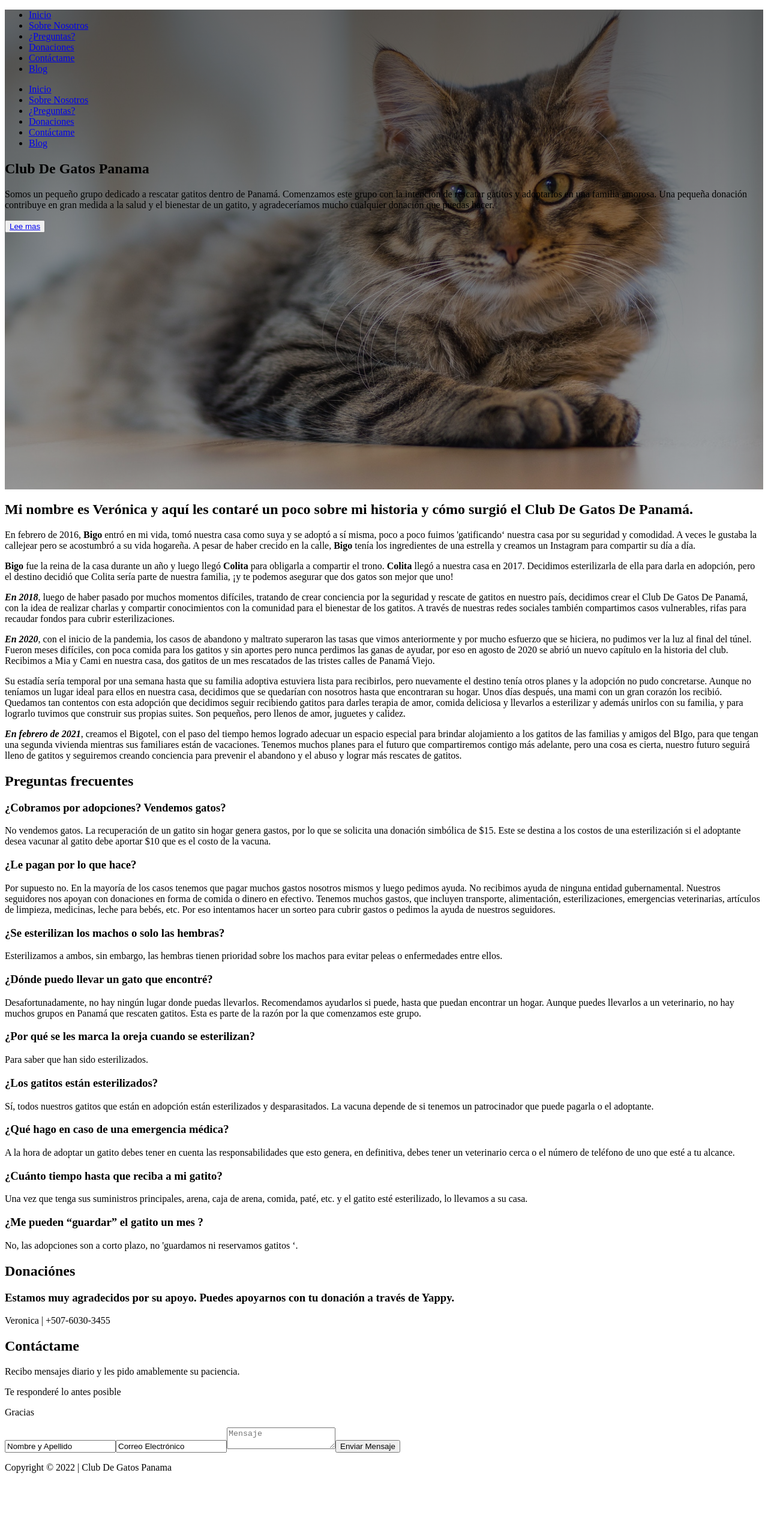
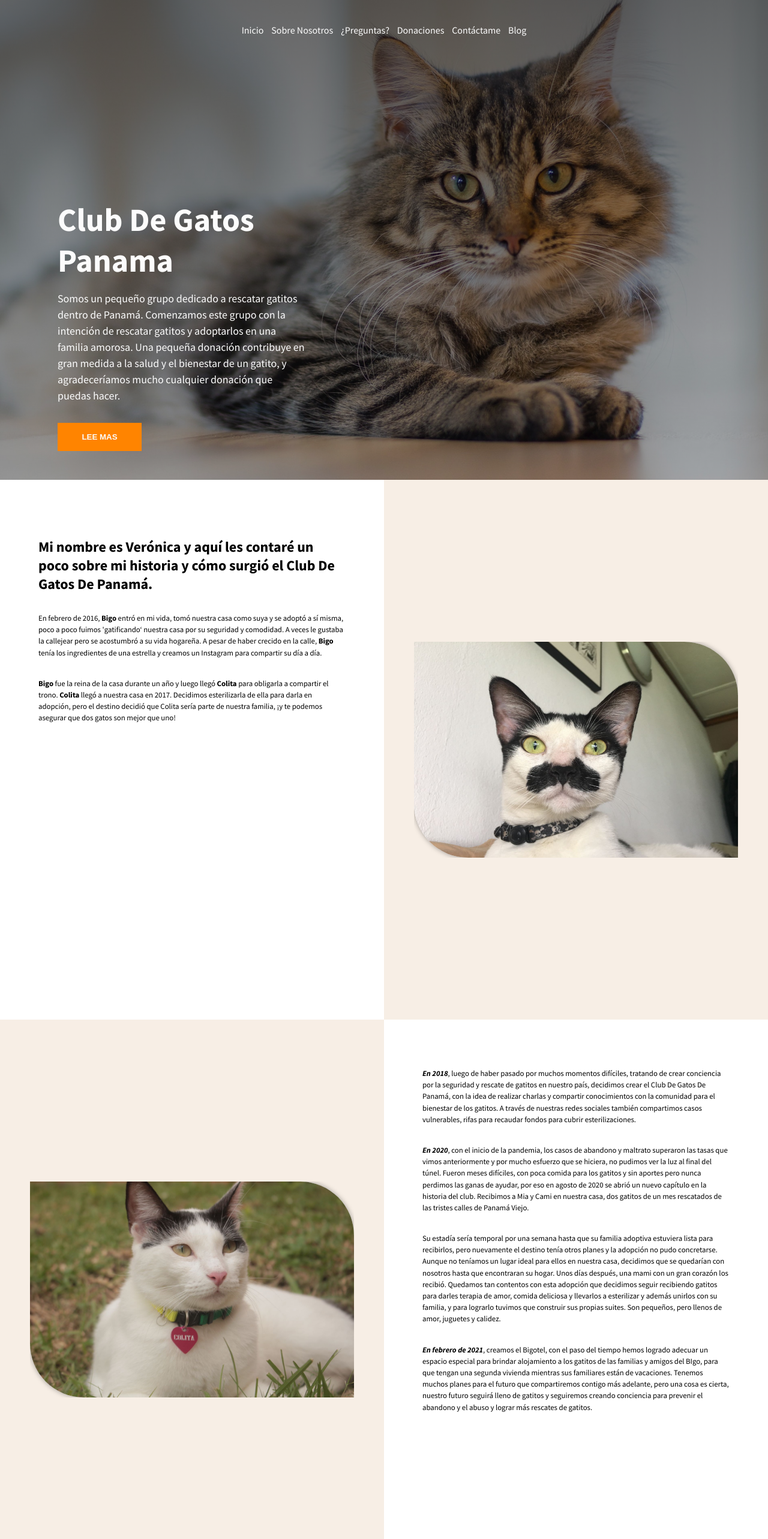
Before and after one commit to Mark-B-88/clubdegatospanama.com, a Next.js app: page / in a window 1280 px wide. Shown: the top 2566 px of the page at 60% size. Before the commit the page ends 2472 px from the top, so only its background shows below. Built offline with nearby package versions, Linux system fonts and the light colour scheme.

Commit message:
added standard markup and styling
need to seperate into multiple components

```diff
--- a/pages/_app.js
+++ b/pages/_app.js
@@ -1,6 +1,8 @@
 import '@fortawesome/fontawesome-svg-core/styles.css'
 import { config } from '@fortawesome/fontawesome-svg-core'
 config.autoAddCss = false
+
+import '../styles/globals.scss'
 
 const App = ({ Component, pageProps }) => {
   return (
--- a/pages/index.js
+++ b/pages/index.js
@@ -1,5 +1,11 @@
-// import Image from 'next/image'
-import styles from '../styles/Hero.module.scss'
+import Image from 'next/image'
+
+import heroStyles from '../styles/Hero.module.scss'
+import aboutStyles from '../styles/About.module.scss'
+import questionsStyles from '../styles/Questions.module.scss'
+import donationsStyles from '../styles/Donations.module.scss'
+import contactStyles from '../styles/Contact.module.scss'
+import footerStyles from '../styles/Footer.module.scss'
 
 // import { FontAwesomeIcon } from '@fortawesome/react-fontawesome'
 // import { solid } from '@fortawesome/fontawesome-svg-core/import.macro'
@@ -9,85 +15,85 @@ export default function Home() {
     <>
     <div className='container'>
     {/* <!-- header section --> */}
-    <section className={styles.hero} id="hero">
-        <div className="row">
-            <div className="col">
+    <section className={heroStyles.hero} id='hero'>
+        <div className={heroStyles.row}>
+            <div className={heroStyles.col}>
         {/* <!-- mobile navbar --> */}
-        <input type="checkbox" id="active" />
-        <label for="active" className={styles.menu_btn}>
+        <input type='checkbox' id='active' />
+        <label for='active' className={heroStyles.menu_btn}>
             {/* <FontAwesomeIcon icon={solid('fa-solid fa-bars')} /> */}
-            {/* <i className="fas fa-bars"></i> */}
+            {/* <i className='fas fa-bars'></i> */}
         </label>
-        <nav className="mobile__nav">
-            <ul className="menu">
+        <nav className={heroStyles.mobile__nav}>
+            <ul className={heroStyles.menu}>
                 <li>
-                    <a href="./index.html">Inicio</a>
+                    <a href='./index.html'>Inicio</a>
                 </li>
 
                 <li>
-                    <a href="#about">Sobre Nosotros</a>
+                    <a href='#about'>Sobre Nosotros</a>
                 </li>
 
                 <li>
-                    <a href="#questions">¿Preguntas?</a>
+                    <a href='#questions'>¿Preguntas?</a>
                 </li>
 
                 <li>
-                    <a href="#donations">Donaciones</a>
+                    <a href='#donations'>Donaciones</a>
                 </li>
 
                 <li>
-                    <a href="#contact">Contáctame</a>
+                    <a href='#contact'>Contáctame</a>
                 </li>
 
                 <li>
-                    <a href="./blog.html">Blog</a>
+                    <a href='./blog.html'>Blog</a>
                 </li>
             </ul>
         </nav>
         {/* <!-- end mobile navbar --> */}
 
         {/* <!-- desktop navbar --> */}
-        <nav className="desktop__nav">
+        <nav className={heroStyles.desktop__nav}>
             <ul>
                 <li>
-                    <a href="./index.html">Inicio</a>
+                    <a href='./index.html'>Inicio</a>
                 </li>
 
                 <li>
-                    <a href="#about">Sobre Nosotros</a>
+                    <a href='#about'>Sobre Nosotros</a>
                 </li>
 
                 <li>
-                    <a href="#questions">¿Preguntas?</a>
+                    <a href='#questions'>¿Preguntas?</a>
                 </li>
 
                 <li>
-                    <a href="#donations">Donaciones</a>
+                    <a href='#donations'>Donaciones</a>
                 </li>
 
                 <li>
-                    <a href="#contact">Contáctame</a>
+                    <a href='#contact'>Contáctame</a>
                 </li>
 
                 <li>
-                    <a href="./blog.html">Blog</a>
+                    <a href='./blog.html'>Blog</a>
                 </li>
             </ul>
         </nav>
         {/* <!-- end desktop navbar --> */}
-                <div className="hero__text">
-                    <div className="hero__box">
-                        <div className="hero__title">
+                <div className={heroStyles.hero__text}>
+                    <div className={heroStyles.hero__box}>
+                        <div className={heroStyles.hero__title}>
                             <h1>Club De Gatos Panama</h1>
                         </div>
-                        <div className="hero_sub__title">
+                        <div className={heroStyles.hero_sub__title}>
                             <p>
                                 Somos un pequeño grupo dedicado a rescatar gatitos dentro de Panamá. Comenzamos este grupo con la intención de rescatar gatitos y adoptarlos en una familia amorosa. Una pequeña donación contribuye en gran medida a la salud y el bienestar de un gatito, y agradeceríamos mucho cualquier donación que puedas hacer.
                             </p>
                         </div>
-                        <button className="hero__btn">
-                            <a href="#about">Lee mas</a>
+                        <button className={heroStyles.hero__btn}>
+                            <a href='#about'>Lee mas</a>
                         </button>
                     </div>
                 </div>
@@ -96,10 +102,10 @@ export default function Home() {
     </section>
 
     {/* <!-- about us section --> */}
-    <section className="about" id="about">
-        <div className="row">
-            <div className="col">
-                <div className="about__text">
+    <section className={aboutStyles.about} id='about'>
+        <div className={aboutStyles.row}>
+            <div className={aboutStyles.col}>
+                <div className={aboutStyles.about__text}>
                     <h1>
                         Mi nombre es Verónica y aquí les contaré un poco sobre mi historia y cómo surgió el Club De Gatos De Panamá.
                     </h1>
@@ -112,29 +118,33 @@ export default function Home() {
                 </div>
             </div>
 
-            <div className="col">
-                <div className="about__image">
-                    {/* <Image
-                      src="/images/cats/bigo.jpg"
-                      alt="about-cat"
-                      layout='fill'
-                    /> */}
+            <div className={aboutStyles.col}>
+                <div className={aboutStyles.about__image}>
+                    <Image
+                        src='/images/cats/bigo.jpg'
+                        alt='about-cat'
+                        width={540}
+                        height={360}
+                        className={aboutStyles.about__image__img}
+                    />
                 </div>
             </div>
         </div>
-        <div className="row">
-            <div className="col">
-                <div className="about__image">
-                    {/* <Image
-                      src="/images/cats/colita.jpg"
-                      alt="about-cat-2"
-                      layout='fill'
-                    /> */}
+        <div className={aboutStyles.row}>
+            <div className={aboutStyles.col}>
+                <div className={aboutStyles.about__image}>
+                    <Image
+                        src='/images/cats/colita.jpg'
+                        alt='about-cat-2'
+                        width={540}
+                        height={360}
+                        className={aboutStyles.about__image__img}
+                    />
                 </div>
             </div>
 
-            <div className="col">
-                <div className="about__text">
+            <div className={aboutStyles.col}>
+                <div className={aboutStyles.about__text}>
                     <p>
                         <strong><em>En 2018</em></strong>, luego de haber pasado por muchos momentos difíciles, tratando de crear conciencia por la seguridad y rescate de gatitos en nuestro país, decidimos crear el Club De Gatos De Panamá, con la idea de realizar charlas y compartir conocimientos con la comunidad para el bienestar de los gatitos. A través de nuestras redes sociales también compartimos casos vulnerables, rifas para recaudar fondos para cubrir esterilizaciones.
                     </p>
@@ -153,65 +163,65 @@ export default function Home() {
     </section>
 
     {/* <!-- frequent questions --> */}
-    <section className="questions" id="questions">
-        <div className="row">
-            <div className="col">
-                <div className="questions__text">
+    <section className={questionsStyles.questions} id='questions'>
+        <div className={questionsStyles.row}>
+            <div className={questionsStyles.col}>
+                <div className={questionsStyles.questions__text}>
                     <h1>Preguntas frecuentes</h1>
-                    <div className="questions__underline"></div>
+                    <div className={questionsStyles.questions__underline}></div>
                     <h3>¿Cobramos por adopciones? Vendemos gatos?</h3>
                     <p>
                         No vendemos gatos. La recuperación de un gatito sin hogar genera gastos, por lo que se solicita una donación simbólica de $15. Este se destina a los costos de una esterilización si el adoptante desea vacunar al gatito debe aportar $10 que es el costo de la vacuna.
                     </p>
-                    <div className="questions__underline"></div>
+                    <div className={questionsStyles.questions__underline}></div>
 
                     <h3>¿Le pagan por lo que hace?</h3>
                     <p>
                         Por supuesto no. En la mayoría de los casos tenemos que pagar muchos gastos nosotros mismos y luego pedimos ayuda. No recibimos ayuda de ninguna entidad gubernamental. Nuestros seguidores nos apoyan con donaciones en forma de comida o dinero en efectivo. Tenemos muchos gastos, que incluyen transporte, alimentación, esterilizaciones, emergencias veterinarias, artículos de limpieza, medicinas, leche para bebés, etc. Por eso intentamos hacer un sorteo para cubrir gastos o pedimos la ayuda de nuestros seguidores.
                     </p>
-                    <div className="questions__underline"></div>
+                    <div className={questionsStyles.questions__underline}></div>
 
                     <h3>¿Se esterilizan los machos o solo las hembras?</h3>
                     <p>
                         Esterilizamos a ambos, sin embargo, las hembras tienen prioridad sobre los machos para evitar peleas o enfermedades entre ellos.
                     </p>
-                    <div className="questions__underline"></div>
+                    <div className={questionsStyles.questions__underline}></div>
 
                     <h3>¿Dónde puedo llevar un gato que encontré?</h3>
                     <p>
                         Desafortunadamente, no hay ningún lugar donde puedas llevarlos. Recomendamos ayudarlos si puede, hasta que puedan encontrar un hogar. Aunque puedes llevarlos a un veterinario, no hay muchos grupos en Panamá que rescaten gatitos. Esta es parte de la razón por la que comenzamos este grupo.
                     </p>
-                    <div className="questions__underline"></div>
+                    <div className={questionsStyles.questions__underline}></div>
 
                     <h3>¿Por qué se les marca la oreja cuando se esterilizan?</h3>
                     <p>
                         Para saber que han sido esterilizados.
                     </p>
-                    <div className="questions__underline"></div>
+                    <div className={questionsStyles.questions__underline}></div>
 
                     <h3>¿Los gatitos están esterilizados?</h3>
                     <p>
                         Sí, todos nuestros gatitos que están en adopción están esterilizados y desparasitados. La vacuna depende de si tenemos un patrocinador que puede pagarla o el adoptante.
                     </p>
-                    <div className="questions__underline"></div>
+                    <div className={questionsStyles.questions__underline}></div>
 
                     <h3>¿Qué hago en caso de una emergencia médica?</h3>
                     <p>
                         A la hora de adoptar un gatito debes tener en cuenta las responsabilidades que esto genera, en definitiva, debes tener un veterinario cerca o el número de teléfono de uno que esté a tu alcance.
                     </p>
-                    <div className="questions__underline"></div>
+                    <div className={questionsStyles.questions__underline}></div>
 
                     <h3>¿Cuánto tiempo hasta que reciba a mi gatito?</h3>
                     <p>
                         Una vez que tenga sus suministros principales, arena, caja de arena, comida, paté, etc. y el gatito esté esterilizado, lo llevamos a su casa.
                     </p>
-                    <div className="questions__underline"></div>
+                    <div className={questionsStyles.questions__underline}></div>
 
                     <h3>¿Me pueden “guardar” el gatito un mes ?</h3>
                     <p>
                         No, las adopciones son a corto plazo, no &apos;guardamos ni reservamos gatitos &lsquo;.
                     </p>
-                    <div className="questions__underline"></div>
+                    <div className={questionsStyles.questions__underline}></div>
 
                 </div>
             </div>
@@ -219,39 +229,43 @@ export default function Home() {
     </section>
 
     {/* <!-- donations --> */}
-    <section className="donations" id="donations">
-        <div className="row">
-            <div className="col">
-                <div className="donations__text">
+    <section className={donationsStyles.donations} id='donations'>
+        <div className={donationsStyles.row}>
+            <div className={donationsStyles.col}>
+                <div className={donationsStyles.donations__text}>
                     <h1>Donaciónes</h1>
                     <h3>
                         Estamos muy agradecidos por su apoyo. Puedes apoyarnos con tu donación a través de Yappy.
                     </h3>
-                    {/* <Image
-                      src="/images/logos/yappy-logo.png"
-                      alt="yappy"
-                      layout='fill'
-                    /> */}
+                    <Image
+                        src='/images/logos/yappy-logo.png'
+                        alt='yappy'
+                        width={540}
+                        height={180}
+                        className={donationsStyles.logo_img}
+                    />
                     <p>Veronica | +507-6030-3455</p>
                 </div>
             </div>
-            <div className="col">
-                <div className="donations__image">
-                    {/* <Image
-                      src="/images/cats/computer_cat.jpg"
-                      alt="computer-cat"
-                      layout='fill'
-                    /> */}
+            <div className='col'>
+                <div className={donationsStyles.donations__image}>
+                    <Image
+                        src='/images/cats/computer_cat.jpg'
+                        alt='computer-cat'
+                        width={720}
+                        height={540}
+                        className={donationsStyles.computer_img}
+                    />
                 </div>
             </div>
         </div>
     </section>
 
     {/* <!-- contact section --> */}
-    <section className="contact" id="contact">
-        <div className="row">
-            <div className="col">
-                <div className="contact__text">
+    <section className={contactStyles.contact} id='contact'>
+        <div className={contactStyles.row}>
+            <div className={contactStyles.col}>
+                <div className={contactStyles.contact__text}>
                     <h1>Contáctame</h1>
                     <p>
                         Recibo mensajes diario y les pido amablemente su paciencia.
@@ -264,13 +278,13 @@ export default function Home() {
                     </p>
                 </div>
             </div>
-            <div className="col">
-                <div className="contact__form">
+            <div className={contactStyles.col}>
+                <div className={contactStyles.contact__form}>
                     <form>
-                        <input type="text" value="Nombre y Apellido" />
-                        <input type="email" value="Correo Electrónico" />
-                        <textarea className="message" placeholder="Mensaje"></textarea>
-                        <input className="contact__btn" type="button" value="Enviar Mensaje" />
+                        <input type='text' placeholder='Nombre y Apellido' />
+                        <input type='email' placeholder='Correo Electrónico' />
+                        <textarea className={contactStyles.message} placeholder='Mensaje'></textarea>
+                        <input className={contactStyles.contact__btn} type='button' value='Enviar Mensaje' />
                     </form>
                 </div>
             </div>
@@ -278,11 +292,11 @@ export default function Home() {
     </section>
 
     {/* <!-- footer --> */}
-    <footer className="footer" id="footer">
+    <footer className={footerStyles.footer} id='footer'>
         <p>Copyright &copy; 2022 | <span>Club De Gatos Panama</span></p>
     </footer>
 
     </div>
     </>
-  )
+    )
 }
--- a/styles/_about.scss
+++ b/styles/About.module.scss
@@ -1,6 +1,20 @@
 .about {
     width: 100%;
     height: 100vh;
+
+    & .row {
+        display: flex;
+        flex-direction: row;
+        width: 100%;
+        height: auto;
+    }
+
+    & .col {
+        display: flex;
+        flex-direction: column;
+        width: 100%;
+        height: auto;
+    }
 
     & .about__image {
         background-color: var(--lighter-gray);
@@ -11,7 +25,7 @@
         justify-content: center;
         align-items: center;
 
-        & img {
+        & .about__image__img {
             width: 540px;
             height: auto;
             border-top-right-radius: 90px;
--- a/styles/_contact.scss
+++ b/styles/Contact.module.scss
@@ -8,6 +8,20 @@
     margin: 0 auto;
     background-color: var(--lighter-gray);
     color: var(--dark);
+
+    & .row {
+        display: flex;
+        flex-direction: row;
+        width: 100%;
+        height: auto;
+    }
+
+    & .col {
+        display: flex;
+        flex-direction: column;
+        width: 100%;
+        height: auto;
+    }
 
     & .contact__text {
         width: 100%;
--- a/styles/_donations.scss
+++ b/styles/Donations.module.scss
@@ -3,6 +3,20 @@
     height: 100vh;
     background-color: var(--light);
     color: var(--dark);
+
+    & .row {
+        display: flex;
+        flex-direction: row;
+        width: 100%;
+        height: auto;
+    }
+
+    & .col {
+        display: flex;
+        flex-direction: column;
+        width: 100%;
+        height: auto;
+    }
 
     & .donations__text {
         width: 100%;
@@ -34,7 +48,7 @@
         justify-content: center;
         align-items: center;
 
-        & img {
+        & .computer_img {
             width: 720px;
             height: auto;
             border-top-right-radius: 90px;
@@ -47,6 +61,7 @@
 
 @media screen and (min-width: 320px) and (max-width: 547px){
     .donations {
+        border: 4px solid red;
         width: auto;
         height: auto;
 
@@ -55,14 +70,14 @@
         }
 
         & .donations__text {
-            & img {
-                width: 270px;
+            & .logo_img {
+                width: 180px;
                 height: auto;
             }
         }
 
         & .donations__image {
-            & img {
+            & .computer_img {
                 width: 360px;
                 height: auto;
             }
@@ -72,6 +87,7 @@
 
 @media screen and (min-width: 548px) and (max-width: 720px){
     .donations {
+        border: 4px solid blue;
         width: auto;
         height: auto;
 
@@ -80,14 +96,14 @@
         }
 
         & .donations__text {
-            & img {
+            & .logo_img {
                 width: 270px;
                 height: auto;
             }
         }
 
         & .donations__image {
-            & img {
+            & .computer_img {
                 width: 450px;
                 height: auto;
             }
@@ -97,6 +113,7 @@
 
 @media screen and (min-width: 721px) and (max-width: 900px){
     .donations {
+        border: 4px solid black;
         width: auto;
         height: auto;
 
@@ -105,14 +122,14 @@
         }
 
         & .donations__text {
-            & img {
+            & .logo_img {
                 width: 270px;
                 height: auto;
             }
         }
 
         & .donations__image {
-            & img {
+            & .computer_img {
                 width: 450px;
                 height: auto;
             }
@@ -122,24 +139,27 @@
 
 @media screen and (min-width: 901px) and (max-width: 1080px){
     .donations {
+        border: 4px solid yellowgreen;
         width: auto;
         height: auto;
 
         & .row {
             flex-wrap: nowrap;
-        }
 
             & .donations__text {
-            & img {
+
+                & .logo_img {
                     width: 270px;
                     height: auto;
                 }
             }
 
             & .donations__image {
-            & img {
+
+                & .computer_img {
                     width: 360px;
                     height: auto;
+                }
             }
         }
     }
@@ -147,6 +167,7 @@
 
 @media screen and (min-width: 1081px) and (max-width: 1280px){
     .donations {
+        border: 4px solid orangered;
         width: auto;
         height: auto;
         padding: 4rem;
@@ -156,14 +177,14 @@
         }
 
         & .donations__text {
-            & img {
+            & .logo_img {
                 width: 270px;
                 height: auto;
             }
         }
 
         & .donations__image {
-            & img {
+            & .computer_img {
                 width: 540px;
                 height: auto;
             }
@@ -173,6 +194,7 @@
 
 @media screen and (min-width: 1281px) and (max-width: 1440px){
     .donations {
+        border: 4px solid steelblue;
         width: auto;
         height: auto;
         padding: 4rem;
@@ -182,14 +204,14 @@
         }
 
         & .donations__text {
-            & img {
+            & .logo_img {
                 width: 270px;
                 height: auto;
             }
         }
 
         & .donations__image {
-            & img {
+            & .computer_img {
                 width: 540px;
                 height: auto;
             }
--- a/styles/Hero.module.scss
+++ b/styles/Hero.module.scss
@@ -5,6 +5,20 @@
     background-position: center;
     background-size: cover;
     background-repeat: no-repeat;
+
+    & .row {
+        display: flex;
+        flex-direction: row;
+        width: 100%;
+        height: auto;
+    }
+
+    & .col {
+        display: flex;
+        flex-direction: column;
+        width: 100%;
+        height: auto;
+    }
 
     /* desktop__navbar */
 
--- a/styles/Questions.module.scss
+++ b/styles/Questions.module.scss
@@ -8,6 +8,20 @@
     justify-content: flex-start;
     align-items: center;
     padding: 4rem;
+
+    & .row {
+        display: flex;
+        flex-direction: row;
+        width: 100%;
+        height: auto;
+    }
+
+    & .col {
+        display: flex;
+        flex-direction: column;
+        width: 100%;
+        height: auto;
+    }
 
     & h1 {
         margin: 1rem auto;
--- a/styles/globals.scss
+++ b/styles/globals.scss
@@ -41,20 +41,6 @@ p { font-size: 18px; }
 
 .container {
   width: auto;
-  height: 100vh;
+  height: auto;
   margin: 0 auto;
 }
-
-.row {
-  display: flex;
-  flex-direction: row;
-  width: 100%;
-  height: auto;
-}
-
-.col {
-  display: flex;
-  flex-direction: column;
-  width: 100%;
-  height: auto;
-}
```
Also changed, not shown: styles/Article.module.scss (renamed from styles/_article.scss, +14 -0 lines), styles/Blog.module.scss (renamed from styles/_blog.scss, +14 -0 lines), styles/Footer.module.scss (+14 -0 lines). Lines whose indentation alone changed are shown as unchanged.
